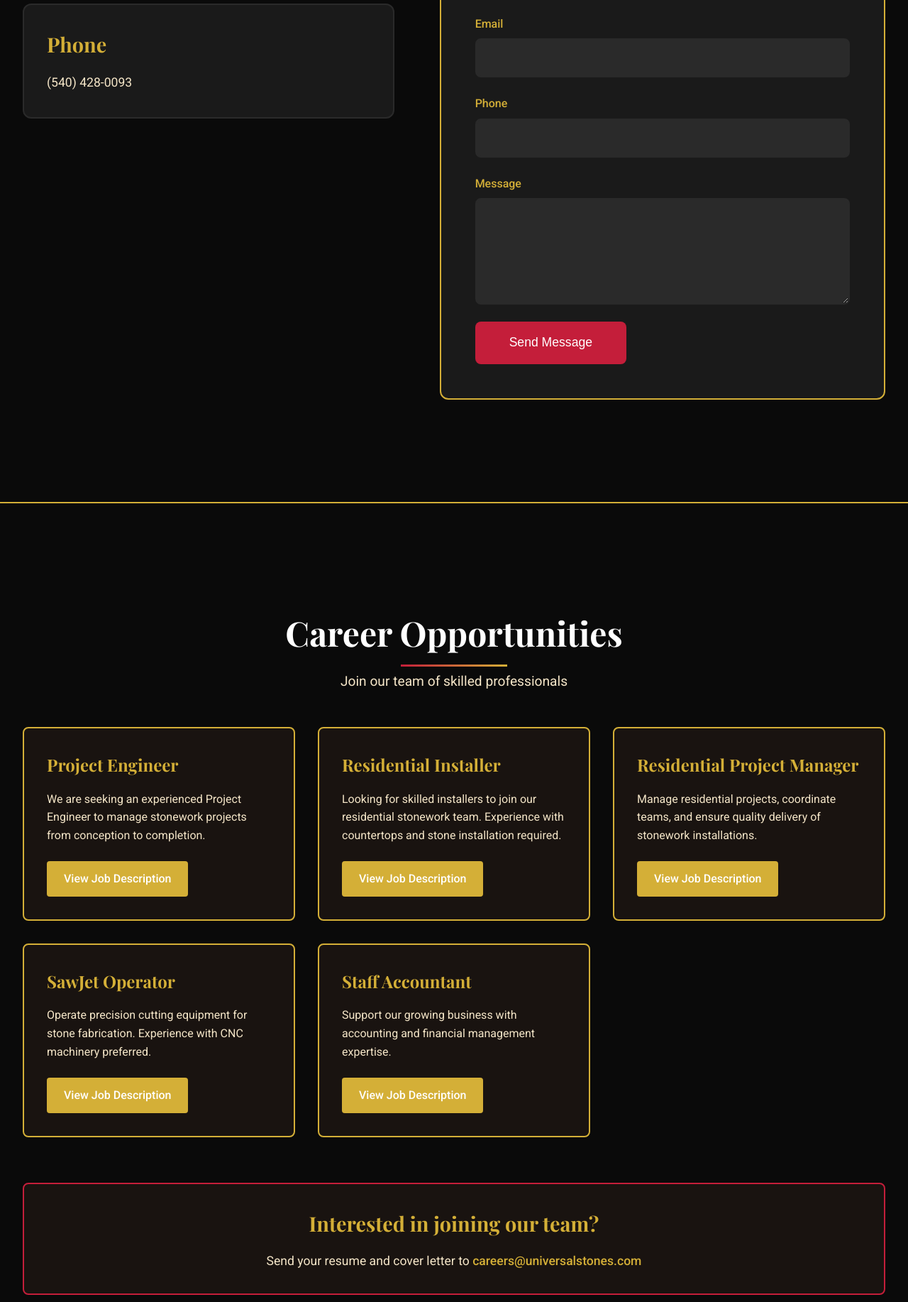
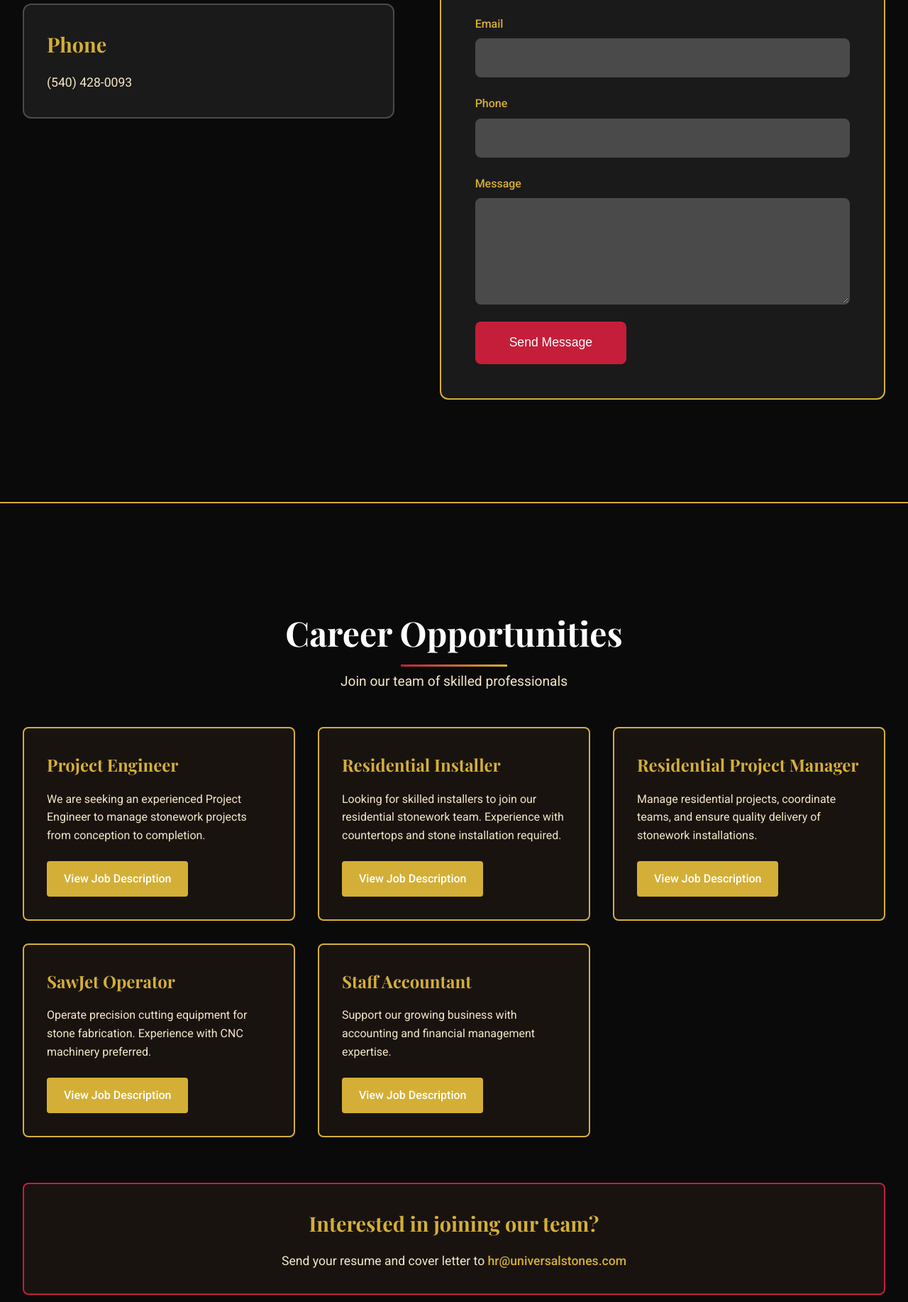
Before and after one commit to HugoChambert/UNIVERSAL-STONES, a website built with Vite: page contact.html in a window 1280 px wide. Shown: the part 826-2660 px from the top of the page at 71% size. Built offline with nearby package versions, Linux system fonts and the light colour scheme.

Commit message:
Updated contact.html

```diff
--- a/contact.html
+++ b/contact.html
@@ -118,7 +118,7 @@
 
         <div class="careers-contact">
           <h3>Interested in joining our team?</h3>
-          <p>Send your resume and cover letter to <a href="mailto:careers@universalstones.com">careers@universalstones.com</a></p>
+          <p>Send your resume and cover letter to <a href="mailto:hr@universalstones.com">hr@universalstones.com</a></p>
         </div>
       </div>
     </section>
--- a/src/style.css
+++ b/src/style.css
@@ -12,7 +12,7 @@
   --color-gold-light: #f5e6c8;
   --color-white: #ffffff;
   --color-gray: #1a1a1a;
-  --color-gray-light: #2a2a2a;
+  --color-gray-light: #4a4a4a;
   --font-heading: 'Playfair Display', serif;
   --font-body: 'Roboto', sans-serif;
 }
```
